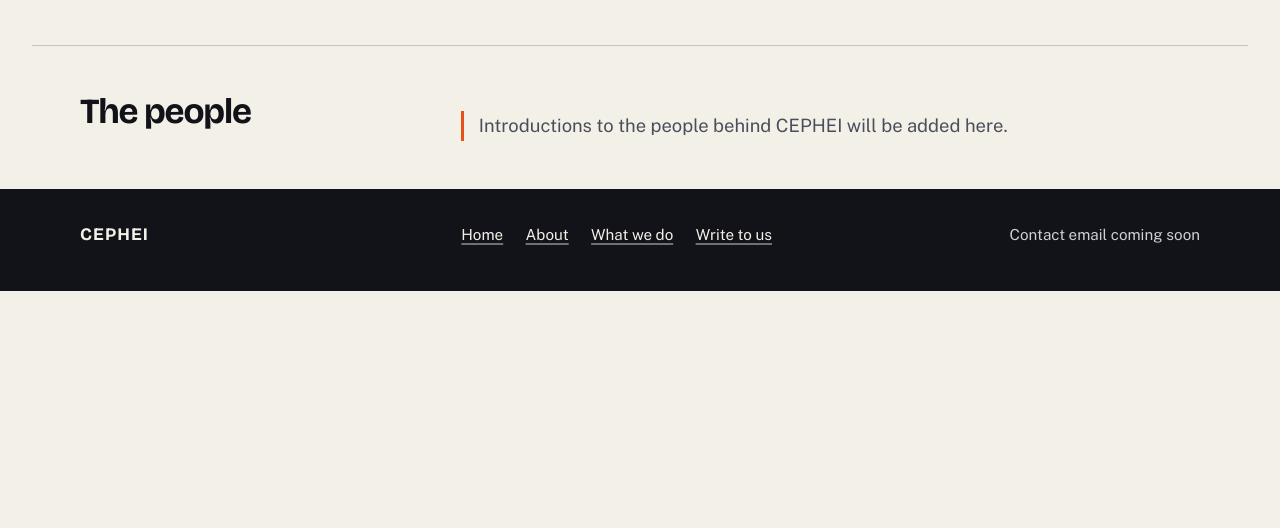
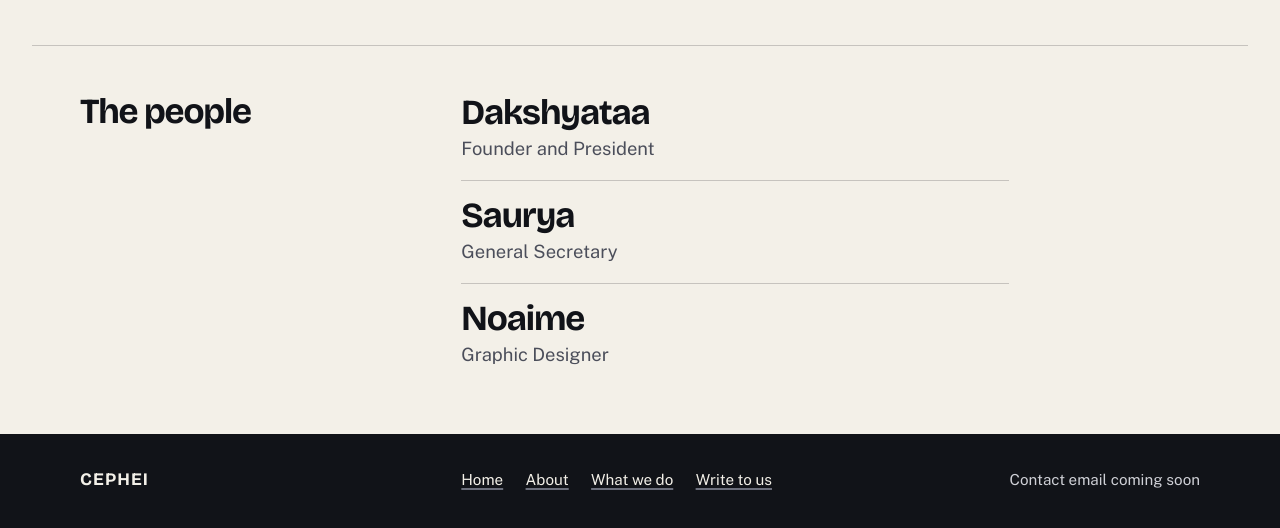
Before and after one commit to theghostofjefferson/Cephei-, a plain HTML site: page about.html in a window 1280 px wide. Shown: the part 744-1272 px from the top of the page. Before the commit the page ends 1035 px from the top, so only its background shows below. Drawn offline with nearby package versions, Linux system fonts and the light colour scheme.

Commit message:
Add team to the About page
Dakshyataa (Founder and President), Saurya (General Secretary) and Noaime
(Graphic Designer).

Co-Authored-By: Claude Sonnet 5.5 <noreply@anthropic.com>
Claude-Session: https://claude.ai/code/session_01A7js67tiCTnamjM4eSSnwo

```diff
--- a/about.html
+++ b/about.html
@@ -66,7 +66,20 @@
     <section class="page sheet">
       <h2 class="margin">The people</h2>
       <div class="body">
-        <p class="note">Introductions to the people behind CEPHEI will be added here.</p>
+        <dl class="team">
+          <div>
+            <dt>Dakshyataa</dt>
+            <dd>Founder and President</dd>
+          </div>
+          <div>
+            <dt>Saurya</dt>
+            <dd>General Secretary</dd>
+          </div>
+          <div>
+            <dt>Noaime</dt>
+            <dd>Graphic Designer</dd>
+          </div>
+        </dl>
       </div>
     </section>
   </main>
--- a/css/style.css
+++ b/css/style.css
@@ -206,3 +206,11 @@ input:focus, select:focus, textarea:focus { outline: 0; border-color: var(--hot)
   .footer nav { grid-column: 5 / span 5; }
   .footer .where { grid-column: 10 / span 3; text-align: right; }
 }
+
+/* ---------- Team list (about page) ---------- */
+
+.team { margin: 0; }
+.team > div { display: grid; gap: 0.1rem; padding: 1rem 0; border-top: 1px solid var(--rule); }
+.team > div:first-child { border-top: 0; padding-top: 0; }
+.team dt { font-family: var(--display); font-weight: 700; font-size: clamp(1.6rem, 1.1rem + 1.6vw, 2.2rem); letter-spacing: -0.03em; line-height: 1.1; }
+.team dd { margin: 0; color: var(--soft); }
```
Also changed, not shown: 1 other file.
